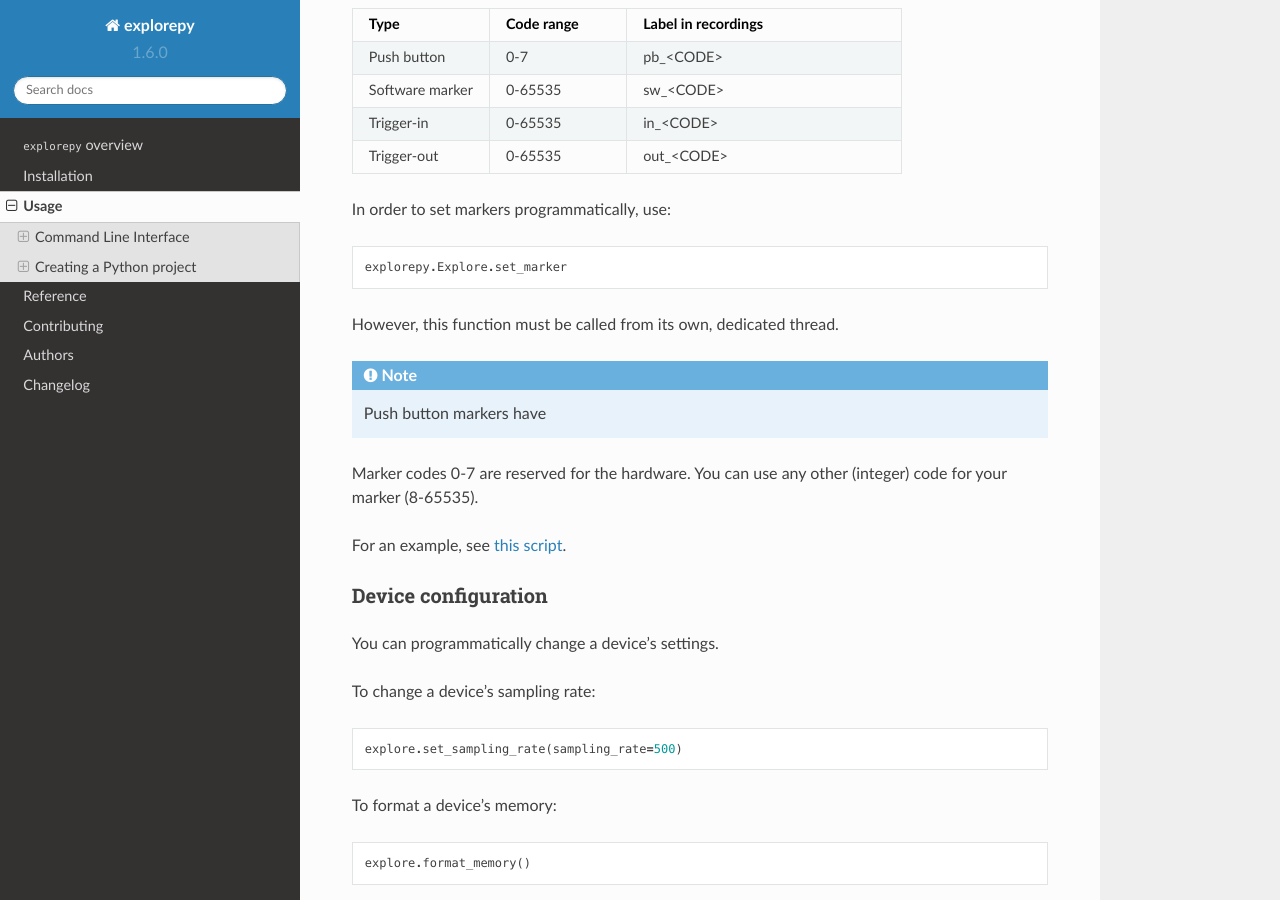
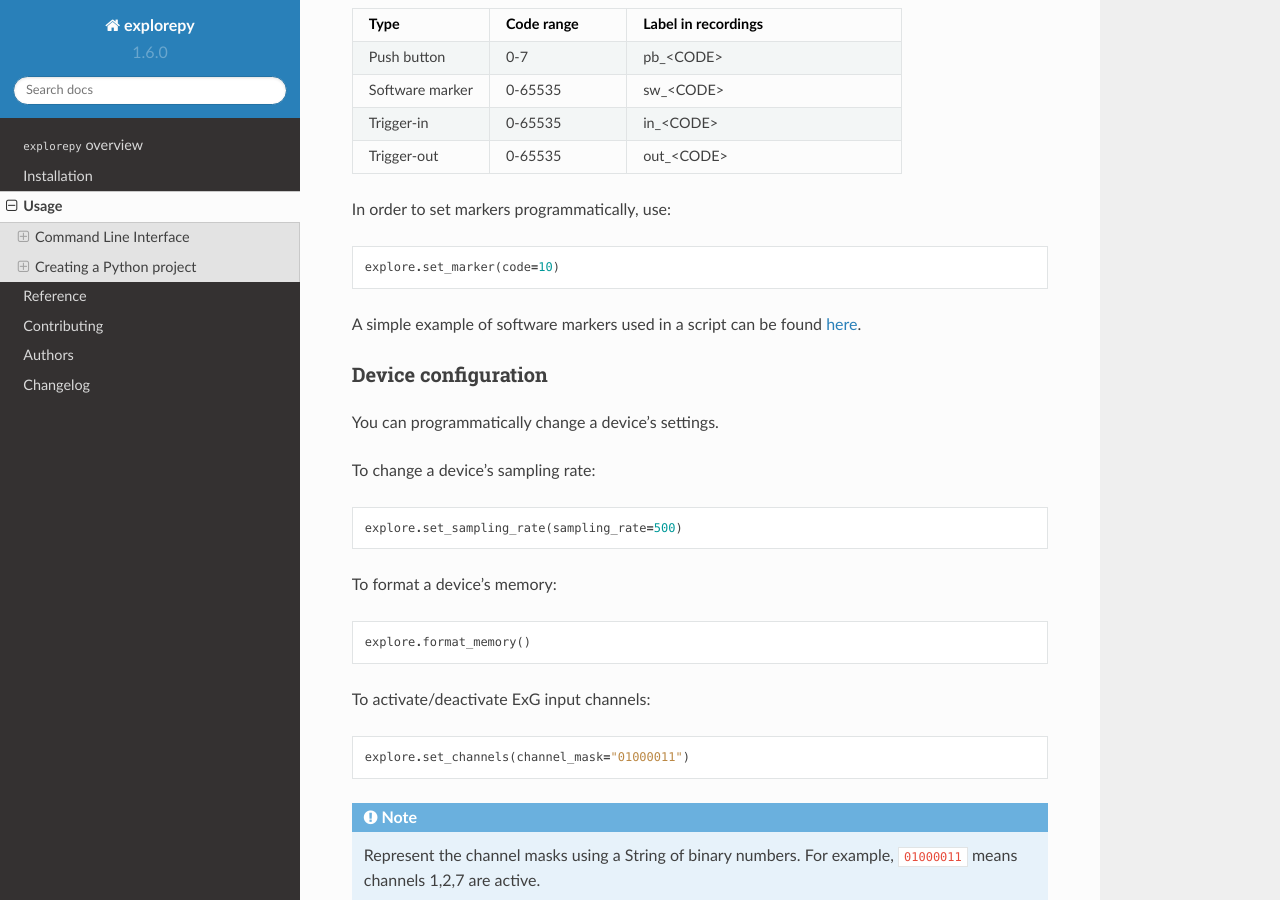
Before and after one commit to Mentalab-hub/explorepy, a Sphinx documentation site: the page built from docs/usage.rst, in a window 1280 px wide and 900 px high, scrolled down 12697 px. Built offline with Sphinx 7.4.7 and the Read the Docs theme 2.0.0, drawn with Linux system fonts in a browser that asks for light colours.

Commit message:
update software marker docs

```diff
--- a/docs/usage.rst
+++ b/docs/usage.rst
@@ -452,14 +452,9 @@
 
 In order to set markers programmatically, use:
 ::
-    explorepy.Explore.set_marker
+    explore.set_marker(code=10)
 
-However, this function must be called from its own, dedicated thread.
-
-.. note:: Push button markers have
-Marker codes 0-7 are reserved for the hardware. You can use any other (integer) code for your marker (8-65535).
-
-For an example, see `this script <https://github.com/Mentalab-hub/explorepy/tree/master/examples/marker_example.py>`_.
+A simple example of software markers used in a script can be found `here <https://github.com/Mentalab-hub/explorepy/tree/master/examples/marker_example.py>`_.
 
 Device configuration
 """"""""""""""""""""
```
